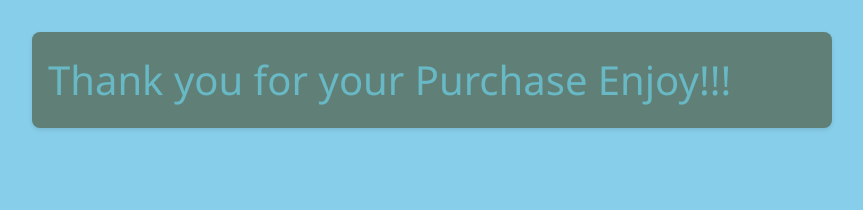
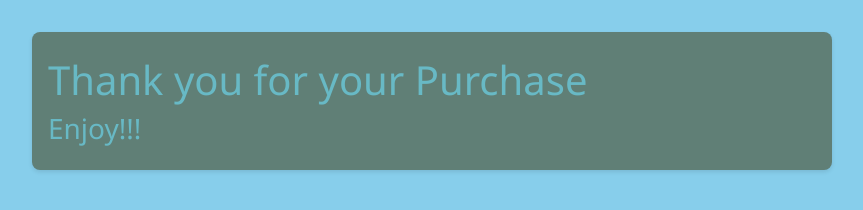
Before and after one commit to Hilalshehu/Idris-After-school-Program, a plain HTML site: page Thank you.html in a window 1280 px wide. Shown: the whole page, without its empty margins (208-1071 px from the left). Drawn offline with nearby package versions, Linux system fonts and the light colour scheme.

Commit message:
Editting the Thank you page

```diff
--- a/Thank you.html
+++ b/Thank you.html
@@ -17,7 +17,8 @@
   </head>
   <body>
     <div id="app" class="container">
-      <h1>Thank you for your Purchase Enjoy!!!</h1>
+      <h1>Thank you for your Purchase </h1>
+      <h3>Enjoy!!!</h3>
 
     </div>
 
```
